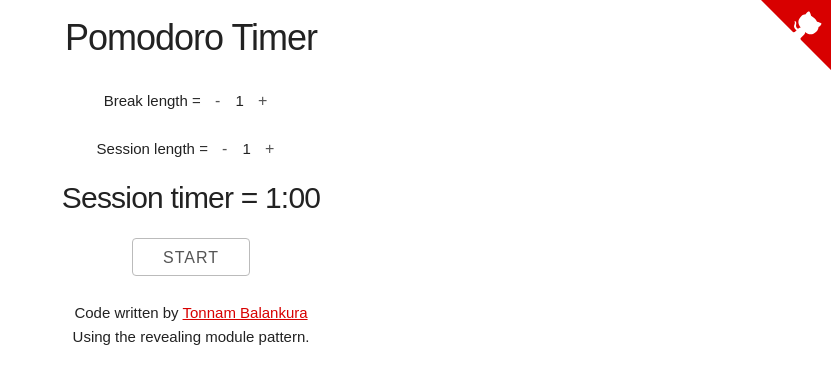
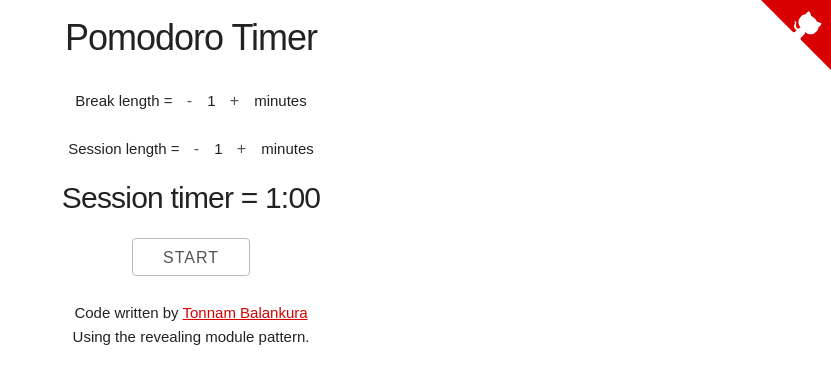
Before and after one commit to tonnamb/pomodoro, a plain HTML site: page index.html in a window 1280 px wide. Shown: the whole page, without its empty margins (449-1280 px from the left). Drawn offline with Linux system fonts and the light colour scheme; a web font is replaced by a local one.

Commit message:
Add minutes into page

```diff
--- a/index.html
+++ b/index.html
@@ -40,8 +40,8 @@
   <section>
     <div class="container">
       <h3>Pomodoro Timer</h3>
-      <p>Break length =  <button class="plus-minus" id="break-minus">-</button> <span id="break">5</span> <button class="plus-minus" id="break-plus">+</button></p>
-      <p>Session length =  <button class="plus-minus" id="session-minus">-</button> <span id="session">25</span> <button class="plus-minus" id="session-plus">+</button></p>
+      <p>Break length =  <button class="plus-minus" id="break-minus">-</button> <span id="break">5</span> <button class="plus-minus" id="break-plus">+</button> minutes</p>
+      <p>Session length =  <button class="plus-minus" id="session-minus">-</button> <span id="session">25</span> <button class="plus-minus" id="session-plus">+</button> minutes</p>
       <h4><span id="state">Session</span> timer = <span id="timer">25:00</span></h4>
       <button id="start">Start</button>
     </div>
```
